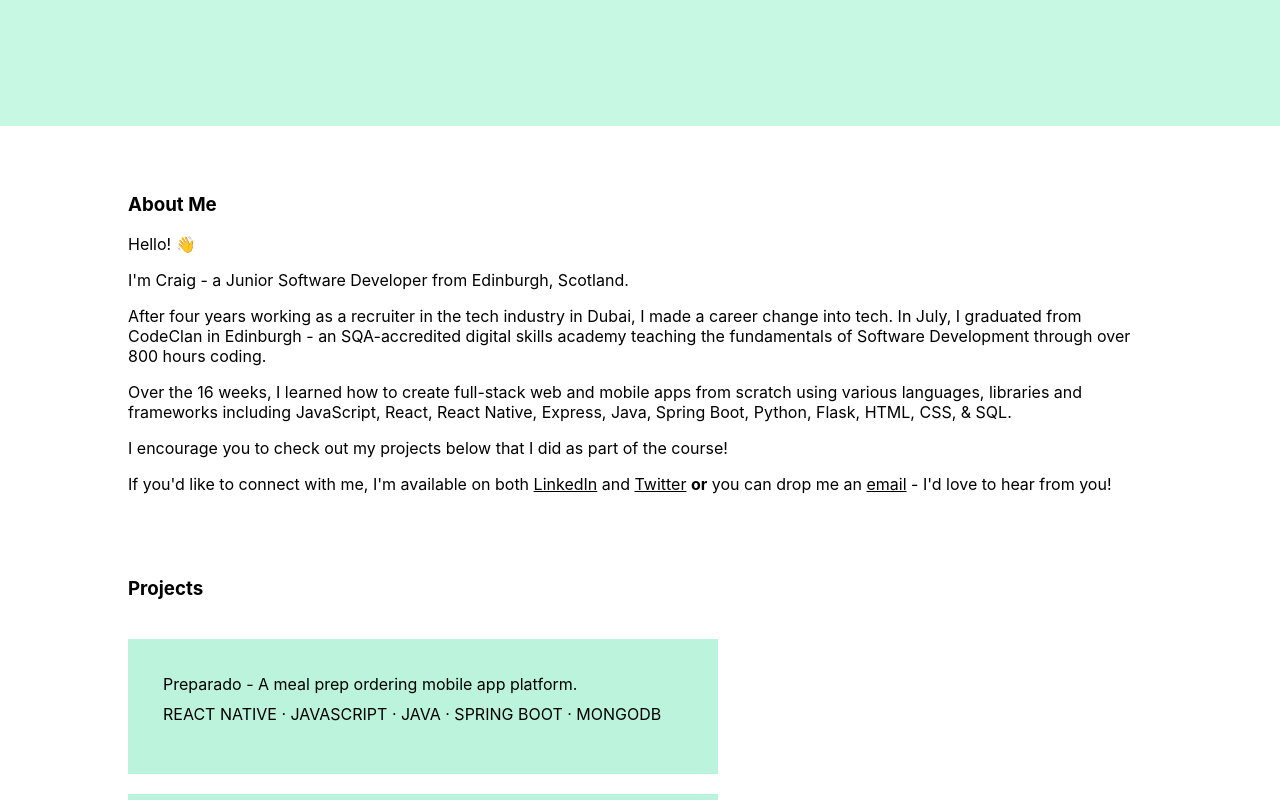
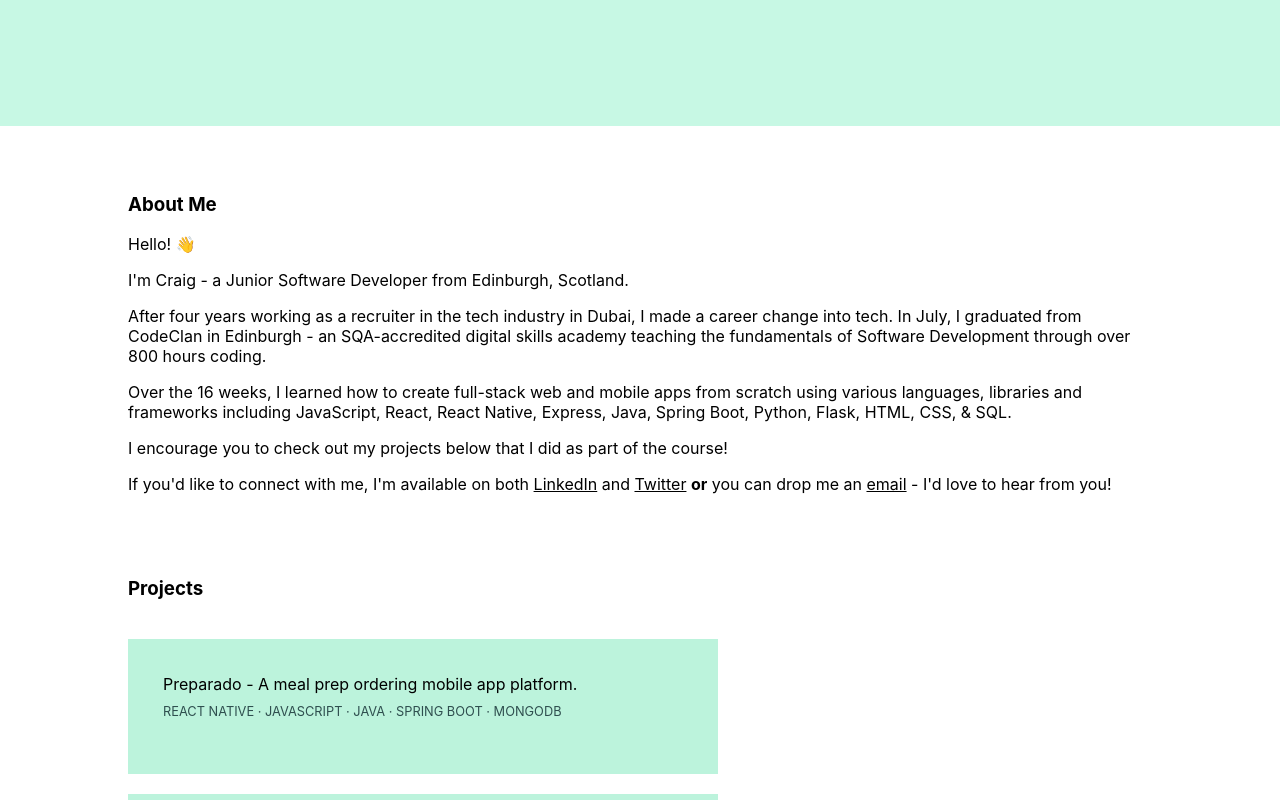
Before and after one commit to crwils/crwils.github.io, a React (Create React App) app: page / in a window 1280 px wide. Shown: the part 440-1240 px from the top of the page. Built offline with nearby package versions, Linux system fonts and the light colour scheme.

Commit message:
changed handleclick to arrow function and created counter component

```diff
--- /dev/null
+++ b/src/components/Counter.js
@@ -0,0 +1,20 @@
+import React from 'react';
+
+function Counter(props) {
+
+    const counter = () => {
+        return (
+            <div>
+                10
+            </div>
+        )
+    }
+
+    return (
+        <div>
+            {counter}
+        </div>
+    );
+}
+
+export default Counter;
--- a/src/components/ProjectList.js
+++ b/src/components/ProjectList.js
@@ -12,7 +12,7 @@ function ProjectList(props) {
                     <div>
                         {project.name}
                     </div>
-                    <div>
+                    <div className="techStack small">
                         {project.techStack}
                     </div>
                 </div>
--- a/src/components/index.js
+++ b/src/components/index.js
@@ -3,5 +3,6 @@ import NavBar from './NavBar';
 import ProjectList from './ProjectList';
 import ProjectItem from './ProjectItem';
 import About from './About';
+import Counter from './Counter';
 
-export { Header, NavBar, ProjectList, ProjectItem, About };
+export { Header, NavBar, ProjectList, ProjectItem, About, Counter };
--- a/src/containers/Portfolio.js
+++ b/src/containers/Portfolio.js
@@ -1,16 +1,15 @@
 import React, {useState} from 'react';
-import { Header, NavBar, ProjectList, About } from '../components';
+import { Header, NavBar, ProjectList, About, Counter } from '../components';
 
 function Portfolio(props) {
 
     const [state, setState] = useState(0);
 
-
-    function handleClick(event) {
+    const handleClick = (event) => {
         event.preventDefault()
         setState(state+1)
-        console.log("clicked");
-    }
+        console.log("clicked")
+    };
 
 
     return (
@@ -19,8 +18,11 @@ function Portfolio(props) {
                 <NavBar click={handleClick} />
                 <Header />
             </section>
+            <section>
                 <About />
                 <ProjectList />
+                <Counter state={state}/>
+            </section>
         </main>
 
     );
--- a/src/style.css
+++ b/src/style.css
@@ -135,3 +135,11 @@ a:hover {
     transition-delay: 0s;
     backface-visibility: hidden;
 }
+
+.small {
+    font-size: 0.8rem;
+}
+
+.techStack {
+    color:darkslategray;
+}
```
